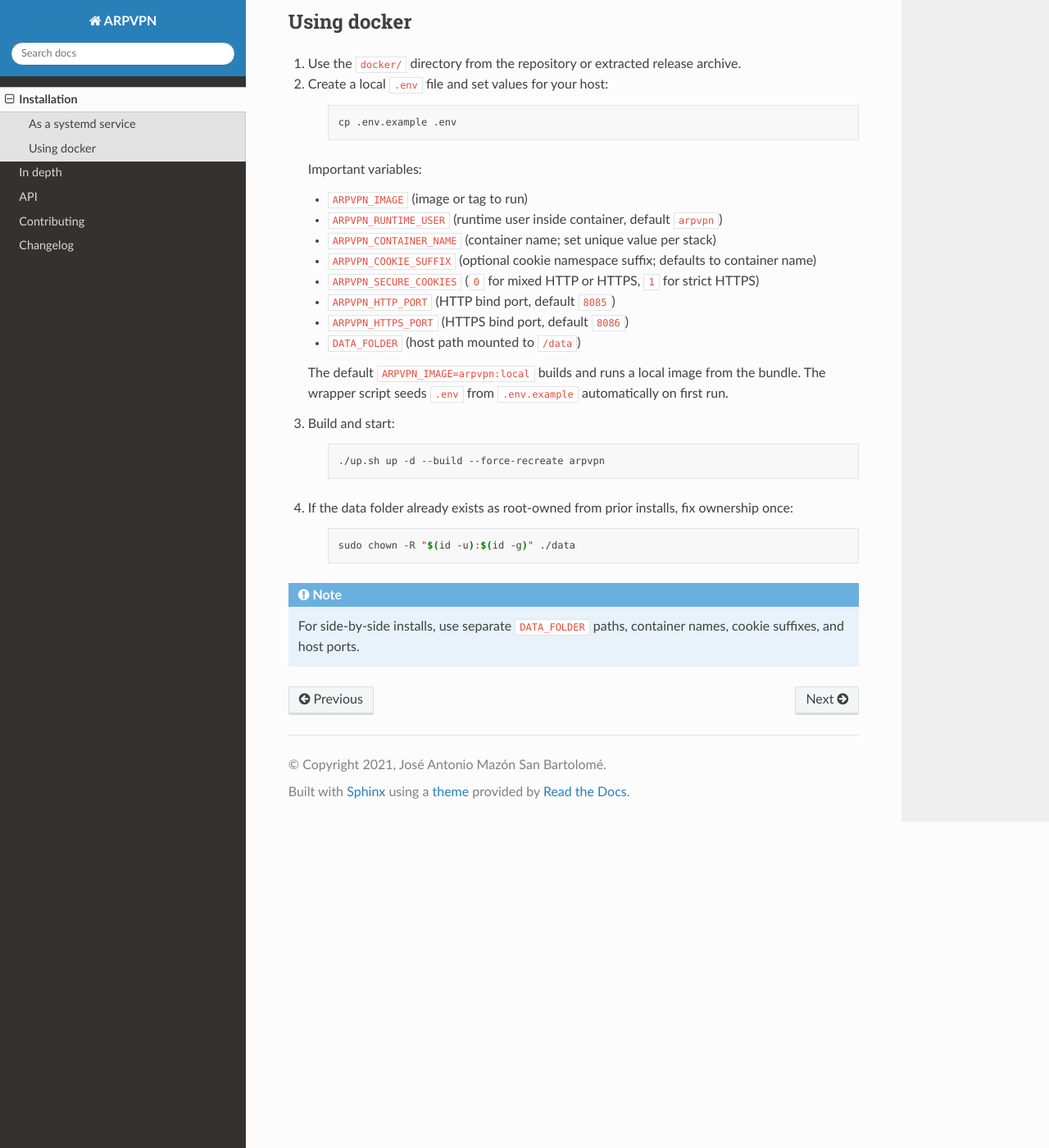
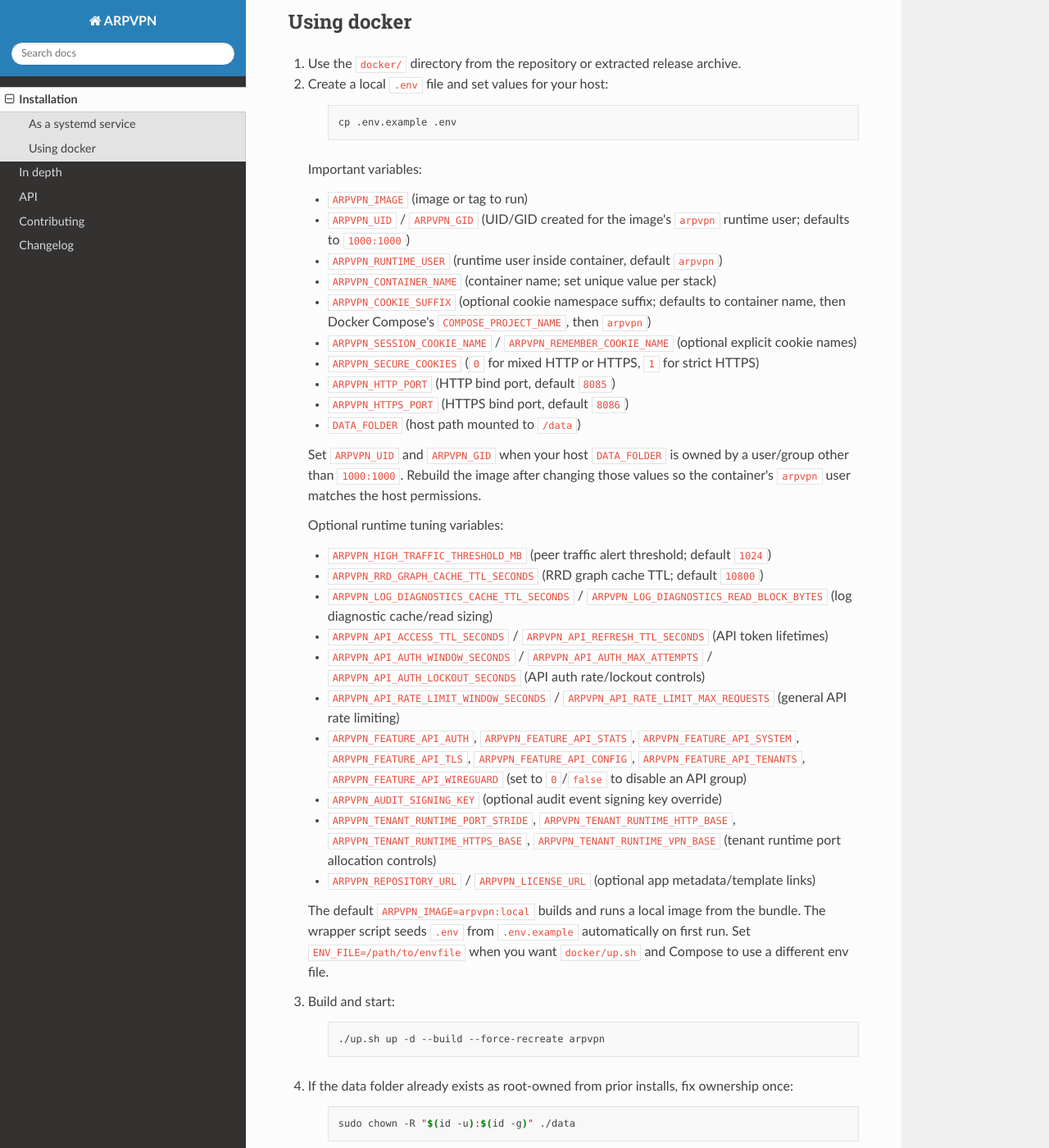
Before and after one commit to arphost-com/ARPVPN, a Sphinx documentation site: the page built from docs/source/installation.rst, in a window 1280 px wide and 1400 px high, scrolled down 478 px. Shown: the whole window at 82% size. Built offline with Sphinx 7.4.7 and the Read the Docs theme 3.1.0, drawn with Linux system fonts in a browser that asks for light colours.

Commit message:
Document Docker environment variables

```diff
--- a/docs/source/installation.rst
+++ b/docs/source/installation.rst
@@ -32,15 +32,32 @@ Using docker
    Important variables:
 
    * ``ARPVPN_IMAGE`` (image or tag to run)
+   * ``ARPVPN_UID`` / ``ARPVPN_GID`` (UID/GID created for the image's ``arpvpn`` runtime user; defaults to ``1000:1000``)
    * ``ARPVPN_RUNTIME_USER`` (runtime user inside container, default ``arpvpn``)
    * ``ARPVPN_CONTAINER_NAME`` (container name; set unique value per stack)
-   * ``ARPVPN_COOKIE_SUFFIX`` (optional cookie namespace suffix; defaults to container name)
+   * ``ARPVPN_COOKIE_SUFFIX`` (optional cookie namespace suffix; defaults to container name, then Docker Compose's ``COMPOSE_PROJECT_NAME``, then ``arpvpn``)
+   * ``ARPVPN_SESSION_COOKIE_NAME`` / ``ARPVPN_REMEMBER_COOKIE_NAME`` (optional explicit cookie names)
    * ``ARPVPN_SECURE_COOKIES`` (``0`` for mixed HTTP or HTTPS, ``1`` for strict HTTPS)
    * ``ARPVPN_HTTP_PORT`` (HTTP bind port, default ``8085``)
    * ``ARPVPN_HTTPS_PORT`` (HTTPS bind port, default ``8086``)
    * ``DATA_FOLDER`` (host path mounted to ``/data``)
 
-   The default ``ARPVPN_IMAGE=arpvpn:local`` builds and runs a local image from the bundle. The wrapper script seeds ``.env`` from ``.env.example`` automatically on first run.
+   Set ``ARPVPN_UID`` and ``ARPVPN_GID`` when your host ``DATA_FOLDER`` is owned by a user/group other than ``1000:1000``. Rebuild the image after changing those values so the container's ``arpvpn`` user matches the host permissions.
+
+   Optional runtime tuning variables:
+
+   * ``ARPVPN_HIGH_TRAFFIC_THRESHOLD_MB`` (peer traffic alert threshold; default ``1024``)
+   * ``ARPVPN_RRD_GRAPH_CACHE_TTL_SECONDS`` (RRD graph cache TTL; default ``10800``)
+   * ``ARPVPN_LOG_DIAGNOSTICS_CACHE_TTL_SECONDS`` / ``ARPVPN_LOG_DIAGNOSTICS_READ_BLOCK_BYTES`` (log diagnostic cache/read sizing)
+   * ``ARPVPN_API_ACCESS_TTL_SECONDS`` / ``ARPVPN_API_REFRESH_TTL_SECONDS`` (API token lifetimes)
+   * ``ARPVPN_API_AUTH_WINDOW_SECONDS`` / ``ARPVPN_API_AUTH_MAX_ATTEMPTS`` / ``ARPVPN_API_AUTH_LOCKOUT_SECONDS`` (API auth rate/lockout controls)
+   * ``ARPVPN_API_RATE_LIMIT_WINDOW_SECONDS`` / ``ARPVPN_API_RATE_LIMIT_MAX_REQUESTS`` (general API rate limiting)
+   * ``ARPVPN_FEATURE_API_AUTH``, ``ARPVPN_FEATURE_API_STATS``, ``ARPVPN_FEATURE_API_SYSTEM``, ``ARPVPN_FEATURE_API_TLS``, ``ARPVPN_FEATURE_API_CONFIG``, ``ARPVPN_FEATURE_API_TENANTS``, ``ARPVPN_FEATURE_API_WIREGUARD`` (set to ``0``/``false`` to disable an API group)
+   * ``ARPVPN_AUDIT_SIGNING_KEY`` (optional audit event signing key override)
+   * ``ARPVPN_TENANT_RUNTIME_PORT_STRIDE``, ``ARPVPN_TENANT_RUNTIME_HTTP_BASE``, ``ARPVPN_TENANT_RUNTIME_HTTPS_BASE``, ``ARPVPN_TENANT_RUNTIME_VPN_BASE`` (tenant runtime port allocation controls)
+   * ``ARPVPN_REPOSITORY_URL`` / ``ARPVPN_LICENSE_URL`` (optional app metadata/template links)
+
+   The default ``ARPVPN_IMAGE=arpvpn:local`` builds and runs a local image from the bundle. The wrapper script seeds ``.env`` from ``.env.example`` automatically on first run. Set ``ENV_FILE=/path/to/envfile`` when you want ``docker/up.sh`` and Compose to use a different env file.
 
 3. Build and start:
 
```
Also changed, not shown: README.md (+24 -9 lines), 2 other files.
